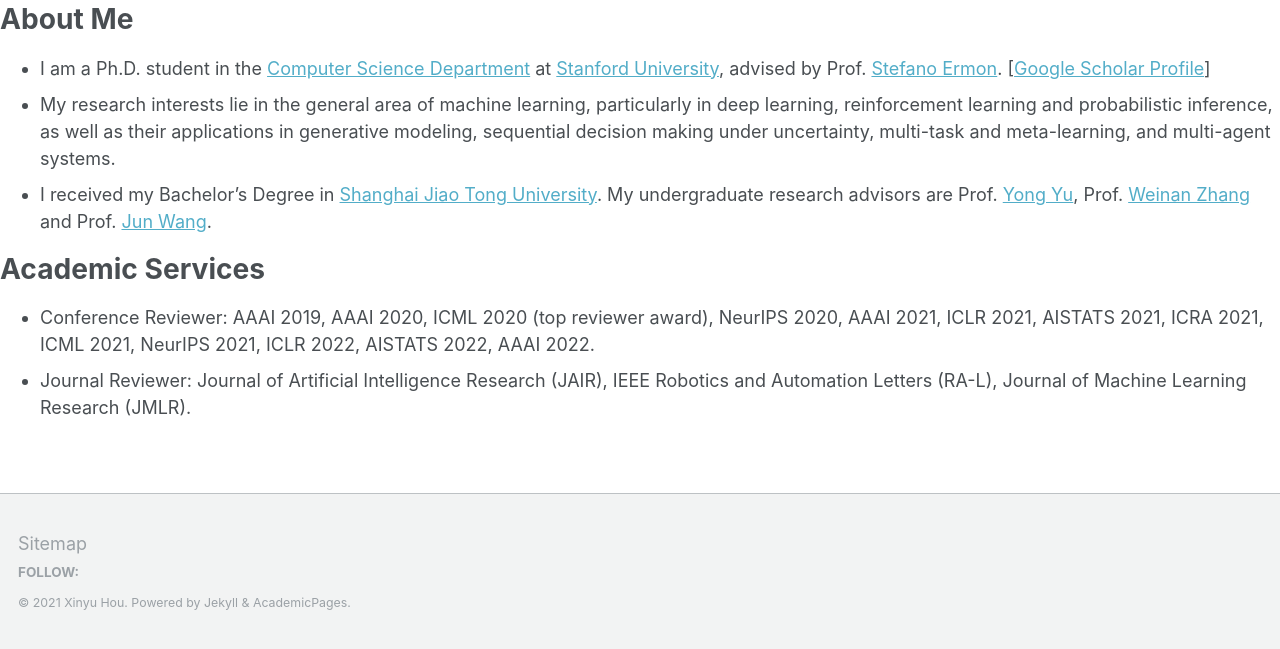
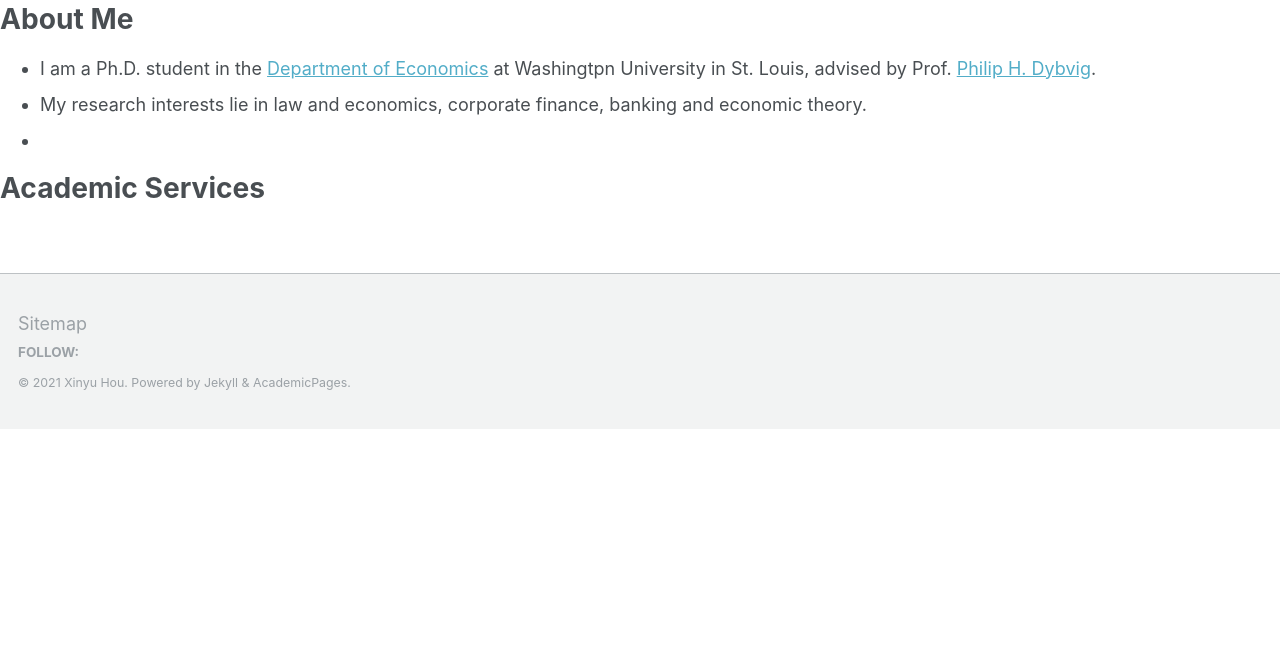
Before and after one commit to xinyuhou94/xinyuhou94.github.io, a Jekyll site: the page built from _pages/about.md, in a window 1280 px wide. Shown: the part 458-1107 px from the top of the page. Built offline with Jekyll 4.4.1, drawn with Linux system fonts in a browser that asks for light colours; our own code applies the rules of GitHub Pages for plain Markdown files; after the commit the page ends 900 px from its top, so only the background shows below that.

Commit message:
Update about.md

```diff
--- a/_pages/about.md
+++ b/_pages/about.md
@@ -9,15 +9,13 @@ redirect_from:
 ---
 
 <p align="center">
-  <img src="https://lantaoyu.github.io/files/lantaoyu_img.jpg?raw=true" alt="Photo" style="width: 450px;"/>
+  <img src="https://xinyuhou94.github.io/files/xinyu.png?raw=true" alt="Photo" style="width: 450px;"/>
 </p>
 
 # About Me
-* I am a Ph.D. student in the [Computer Science Department](https://cs.stanford.edu/) at [Stanford University](https://www.stanford.edu/), advised by Prof. [Stefano Ermon](https://cs.stanford.edu/~ermon/). [[Google Scholar Profile](https://scholar.google.com/citations?user=Ixg9n-EAAAAJ&hl=en)]
-* My research interests lie in the general area of machine learning, particularly in deep learning, reinforcement learning and probabilistic inference, as well as their applications in generative modeling, sequential decision making under uncertainty, multi-task and meta-learning, and multi-agent systems.
-* I received my Bachelor’s Degree in [Shanghai Jiao Tong University](http://en.sjtu.edu.cn/). My undergraduate research advisors are Prof. [Yong Yu](http://apex.sjtu.edu.cn/members/yyu), Prof. [Weinan Zhang](http://wnzhang.net/) and Prof. [Jun Wang](http://www0.cs.ucl.ac.uk/staff/jun.wang/).
+* I am a Ph.D. student in the [Department of Economics](https://economics.wustl.edu/) at Washingtpn University in St. Louis, advised by Prof. [Philip H. Dybvig](https://dybfin.wustl.edu/).
+* My research interests lie in law and economics, corporate finance, banking and economic theory.
+*
 
 
 # Academic Services
-* Conference Reviewer: AAAI 2019, AAAI 2020, ICML 2020 (top reviewer award), NeurIPS 2020, AAAI 2021, ICLR 2021, AISTATS 2021, ICRA 2021, ICML 2021, NeurIPS 2021, ICLR 2022, AISTATS 2022, AAAI 2022.
-* Journal Reviewer: Journal of Artificial Intelligence Research (JAIR), IEEE Robotics and Automation Letters (RA-L), Journal of Machine Learning Research (JMLR).
```
